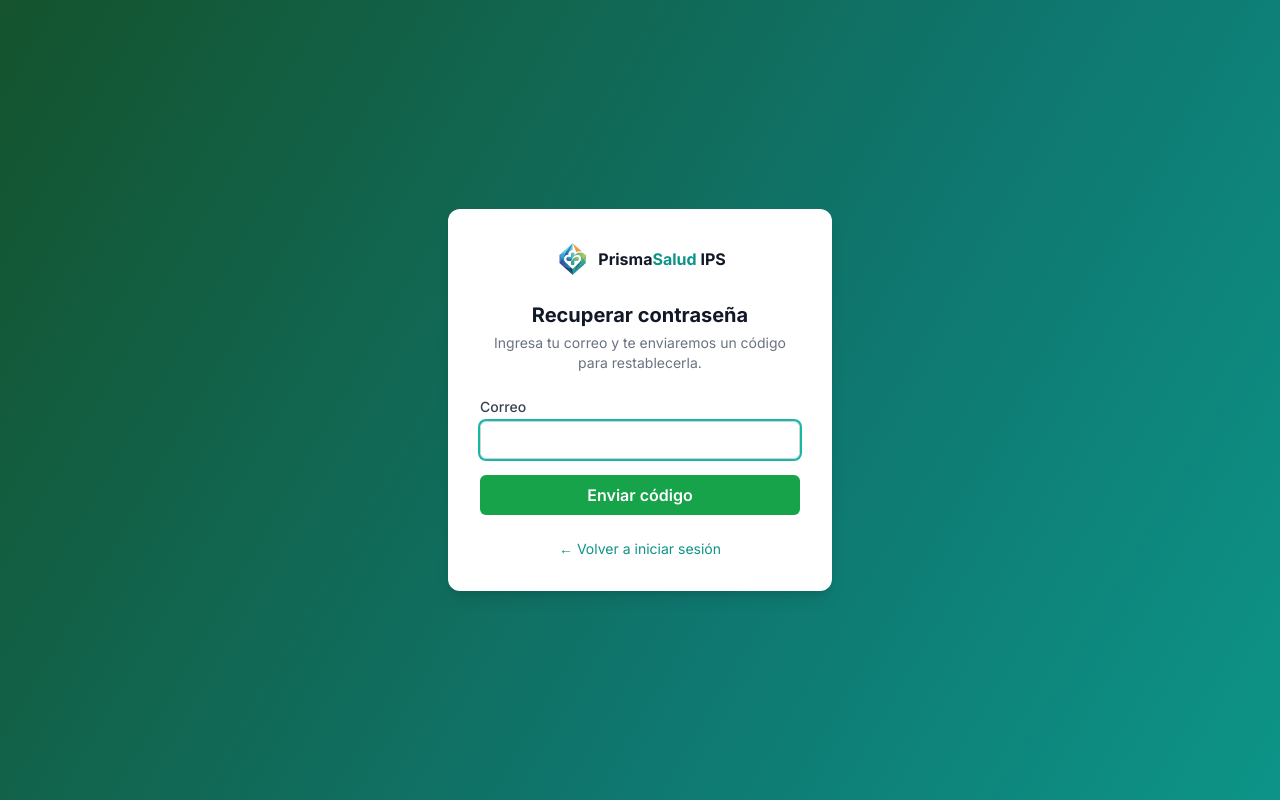
After one commit to JoseLopez42/Prismasalud, a Laravel app: page /recuperar in a window 1280 px wide. The commit adds this page. Run offline with Laravel 12, Linux system fonts and the light colour scheme; some libraries are stand-ins or nearby versions.

Commit message:
Primer Commit

```diff
--- /dev/null
+++ b/app/Http/Controllers/RecuperarPasswordController.php
@@ -0,0 +1,95 @@
+<?php
+
+namespace App\Http\Controllers;
+
+use App\Models\Usuario;
+use App\Mail\CodigoRecuperacionMail;
+use Illuminate\Http\Request;
+use Illuminate\Support\Facades\Mail;
+
+class RecuperarPasswordController extends Controller
+{
+    /**
+     * Muestra el formulario donde el usuario escribe su correo
+     * para pedir el código de recuperación.
+     */
+    public function mostrarFormularioSolicitud()
+    {
+        return view('recuperar.solicitar');
+    }
+
+    /**
+     * Genera un código de 6 dígitos, lo guarda en el usuario junto
+     * con su fecha de expiración (15 minutos), y se lo envía por
+     * correo usando el Gmail configurado en el .env.
+     */
+    public function enviarCodigo(Request $request)
+    {
+        $request->validate([
+            'correo' => 'required|email',
+        ]);
+
+        $usuario = Usuario::where('correo', $request->correo)->first();
+
+        // Por seguridad, no le decimos al usuario si el correo existe
+        // o no en la base de datos (evita que alguien "adivine" correos
+        // registrados). Siempre mostramos el mismo mensaje.
+        if ($usuario) {
+            // Código de 6 dígitos, ej: "482913"
+            $codigo = str_pad(random_int(0, 999999), 6, '0', STR_PAD_LEFT);
+
+            $usuario->codigo = $codigo;
+            $usuario->codigo_expira_en = now()->addMinutes(15);
+            $usuario->save();
+
+            // Envía el correo con el código (ver app/Mail/CodigoRecuperacionMail.php)
+            Mail::to($usuario->correo)->send(new CodigoRecuperacionMail($codigo, $usuario->nombres));
+        }
+
+        return redirect()->route('recuperar.restablecer.form')
+                          ->with('exito', 'Si el correo está registrado, te enviamos un código de recuperación.');
+    }
+
+    /**
+     * Muestra el formulario donde el usuario escribe el código que
+     * le llegó por correo, junto con su nueva contraseña.
+     */
+    public function mostrarFormularioRestablecer()
+    {
+        return view('recuperar.restablecer');
+    }
+
+    /**
+     * Valida el código (que exista, sea del correo indicado y no
+     * haya expirado) y, si todo está bien, actualiza la contraseña.
+     */
+    public function restablecer(Request $request)
+    {
+        $request->validate([
+            'correo'                 => 'required|email',
+            'codigo'                 => 'required|string|size:6',
+            'contrasena'             => 'required|string|min:6|confirmed',
+            // "confirmed" exige que también venga un campo
+            // "contrasena_confirmation" igual a "contrasena".
+        ]);
+
+        $usuario = Usuario::where('correo', $request->correo)
+                           ->where('codigo', $request->codigo)
+                           ->first();
+
+        // Si no se encontró el usuario con ese correo+código, o el
+        // código ya expiró, no se permite continuar.
+        if (!$usuario || now()->greaterThan($usuario->codigo_expira_en)) {
+            return back()->withErrors(['codigo' => 'El código es inválido o ya expiró.']);
+        }
+
+        // Todo correcto: se actualiza la contraseña (encriptada) y
+        // se limpia el código para que no se pueda volver a usar.
+        $usuario->contrasena = bcrypt($request->contrasena);
+        $usuario->codigo = null;
+        $usuario->codigo_expira_en = null;
+        $usuario->save();
+
+        return redirect()->route('login')->with('exito', 'Tu contraseña fue actualizada. Ya puedes iniciar sesión.');
+    }
+}
--- a/resources/views/login.blade.php
+++ b/resources/views/login.blade.php
@@ -75,6 +75,10 @@
                        required>
             </div>
 
+            <a href="{{ route('recuperar.solicitar.form') }}" class="block text-center text-sm text-teal-600 hover:underline mt-3">
+                ¿Olvidaste tu contraseña?
+            </a>
+
             <button type="submit"
                     class="w-full bg-green-600 text-white font-semibold py-2 rounded-md hover:bg-green-700 transition">
                 Iniciar sesión
--- /dev/null
+++ b/resources/views/recuperar/solicitar.blade.php
@@ -0,0 +1,77 @@
+{{--
+    =====================================================================
+    VISTA: recuperar/solicitar.blade.php
+    Primer paso de la recuperación de contraseña: el usuario escribe
+    su correo y se le envía un código de 6 dígitos (si el correo
+    existe en la tabla usuarios).
+    =====================================================================
+--}}
+<!DOCTYPE html>
+<html lang="es">
+<head>
+    <meta charset="UTF-8">
+    <meta name="viewport" content="width=device-width, initial-scale=1.0">
+    <title>Recuperar contraseña - PrismaSalud IPS</title>
+    <script src="https://cdn.tailwindcss.com"></script>
+    <link rel="preconnect" href="https://fonts.googleapis.com">
+    <link href="https://fonts.googleapis.com/css2?family=Inter:wght@400;500;600;700&display=swap" rel="stylesheet">
+    <style>
+        body { font-family: 'Inter', sans-serif; }
+        .gradiente-salud {
+            background: linear-gradient(120deg, #14532d 0%, #0f766e 60%, #0d9488 100%);
+        }
+    </style>
+</head>
+<body class="gradiente-salud min-h-screen flex items-center justify-center px-4">
+
+    <div class="bg-white rounded-xl shadow-lg w-full max-w-sm p-8">
+
+        <div class="flex items-center gap-2 justify-center mb-6">
+            <img src="{{ asset('img/logo.png') }}" alt="Logo PrismaSalud IPS" class="w-9 h-9 object-contain">
+            <p class="font-bold text-gray-900">
+                Prisma<span class="text-teal-600">Salud</span> IPS
+            </p>
+        </div>
+
+        <h1 class="text-xl font-bold text-gray-900 text-center mb-1">Recuperar contraseña</h1>
+        <p class="text-sm text-gray-500 text-center mb-6">
+            Ingresa tu correo y te enviaremos un código para restablecerla.
+        </p>
+
+        {{-- Mensaje de éxito enviado desde el controlador con ->with('exito', ...) --}}
+        @if (session('exito'))
+            <div class="bg-green-50 text-green-700 text-sm rounded-md px-4 py-2 mb-4">
+                {{ session('exito') }}
+            </div>
+        @endif
+
+        {{-- Errores de validación (ej: correo con formato inválido) --}}
+        @if ($errors->any())
+            <div class="bg-red-50 text-red-600 text-sm rounded-md px-4 py-2 mb-4">
+                {{ $errors->first() }}
+            </div>
+        @endif
+
+        <form method="POST" action="{{ route('recuperar.solicitar') }}" class="space-y-4">
+            @csrf
+
+            <div>
+                <label class="block text-sm font-medium text-gray-700 mb-1">Correo</label>
+                <input type="email" name="correo" value="{{ old('correo') }}"
+                       class="w-full border border-gray-300 rounded-md px-3 py-2 text-sm focus:outline-none focus:ring-2 focus:ring-teal-500"
+                       required autofocus>
+            </div>
+
+            <button type="submit"
+                    class="w-full bg-green-600 text-white font-semibold py-2 rounded-md hover:bg-green-700 transition">
+                Enviar código
+            </button>
+        </form>
+
+        <a href="{{ route('login') }}" class="block text-center text-sm text-teal-600 hover:underline mt-6">
+            ← Volver a iniciar sesión
+        </a>
+    </div>
+
+</body>
+</html>
--- a/routes/web.php
+++ b/routes/web.php
@@ -4,6 +4,7 @@ use Illuminate\Support\Facades\Route;
 use App\Http\Controllers\UsuarioController;
 use App\Http\Controllers\LoginController;
 use App\Http\Controllers\DashboardController;
+use App\Http\Controllers\RecuperarPasswordController;
 
 Route::get('/', function () {
     return view('index');
@@ -21,3 +22,10 @@ Route::middleware('esadministrador')->group(function () {
 Route::get('/login', [LoginController::class, 'mostrarFormulario'])->name('login');
 Route::post('/login', [LoginController::class, 'iniciarSesion'])->name('login.post');
 Route::post('/logout', [LoginController::class, 'cerrarSesion'])->name('logout');
+
+// Rutas de recuperación de contraseña (públicas)
+Route::get('/recuperar', [RecuperarPasswordController::class, 'mostrarFormularioSolicitud'])->name('recuperar.solicitar.form');
+Route::post('/recuperar', [RecuperarPasswordController::class, 'enviarCodigo'])->name('recuperar.solicitar');
+
+Route::get('/restablecer', [RecuperarPasswordController::class, 'mostrarFormularioRestablecer'])->name('recuperar.restablecer.form');
+Route::post('/restablecer', [RecuperarPasswordController::class, 'restablecer'])->name('recuperar.restablecer');
```
Also changed, not shown: app/Mail/CodigoRecuperacionMail.php (added, +31 -0 lines), resources/views/emails/codigo-recuperacion.blade.php (added, +42 -0 lines), resources/views/recuperar/restablecer.blade.php (added, +107 -0 lines), database/migrations/2026_09_15_123814_add_codigo_to_usuarios_table.php (added).
